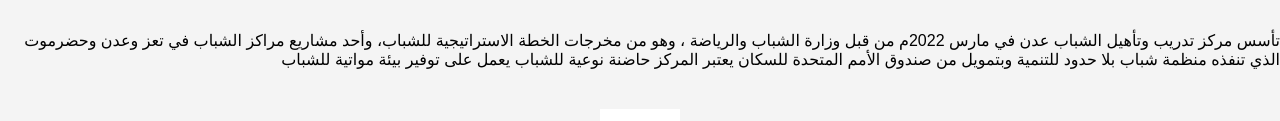
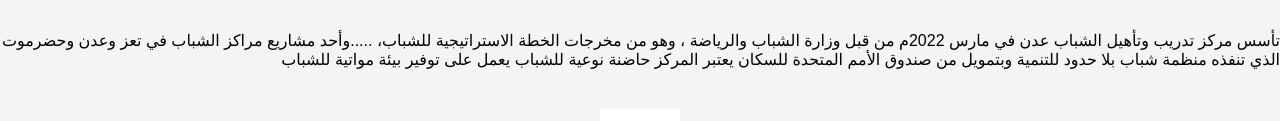
Before and after one commit to mohammed73yafa/n, a plain HTML site: page index.html in a window 1280 px wide. Shown: the part 477-598 px from the top of the page. Drawn offline with Linux system fonts and the light colour scheme.

Commit message:
Update index.html

```diff
--- a/index.html
+++ b/index.html
@@ -322,8 +322,9 @@
 </div>  <!-- اللوجو الكبير -->  <div class="big-logo">
     <img src="p4.jpg" alt="اللوجو الكبير">
   </div>
-  <p>تأسس مركز تدريب وتأهيل الشباب عدن في مارس 2022م من قبل وزارة الشباب والرياضة ، وهو من مخرجات الخطة الاستراتيجية للشباب، وأحد مشاريع مراكز الشباب في تعز وعدن وحضرموت الذي تنفذه منظمة شباب بلا حدود للتنمية وبتمويل من صندوق الأمم المتحدة للسكان يعتبر المركز حاضنة نوعية للشباب يعمل على توفير بيئة مواتية للشباب</p>
-
+  <per>تأسس مركز تدريب وتأهيل الشباب عدن في مارس 2022م من قبل وزارة الشباب والرياضة ، وهو من مخرجات الخطة الاستراتيجية للشباب،
+    .....وأحد مشاريع مراكز الشباب في تعز وعدن وحضرموت الذي تنفذه منظمة شباب بلا حدود للتنمية وبتمويل من صندوق الأمم المتحدة للسكان يعتبر المركز حاضنة نوعية للشباب يعمل على توفير بيئة مواتية للشباب
+</per>
 
   </div>  <!-- ٤ لوجوه -->  <div class="logos">
     <div class="item">
```
